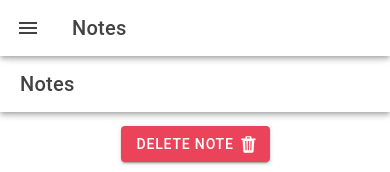
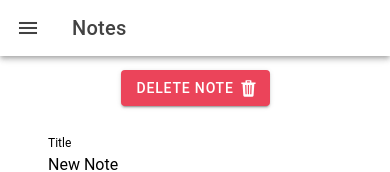
Before and after one commit to thetimverse/notes-app-ionic, a React (Vite) app: page /notes in a window 390 px wide. Shown: the top 172 px of the page. Built offline with nearby package versions, Linux system fonts and the light colour scheme.

Commit message:
feat: android build and final fixes
everything works on android and ios emulators and physical iphone! :partying_face:

```diff
--- a/capacitor.config.ts
+++ b/capacitor.config.ts
@@ -1,7 +1,7 @@
 import { CapacitorConfig } from '@capacitor/cli';
 
 const config: CapacitorConfig = {
-  appId: 'my-notes-app2',
+  appId: 'my.notes.app2',
   appName: 'Notes App 2',
   webDir: 'dist',
   server: {
--- a/package.json
+++ b/package.json
@@ -13,6 +13,7 @@
   },
   "dependencies": {
     "@ark-ui/react": "^2.2.3",
+    "@capacitor/android": "5.7.2",
     "@capacitor/app": "5.0.7",
     "@capacitor/core": "5.7.2",
     "@capacitor/filesystem": "^5.2.1",
--- a/src/pages/Page.tsx
+++ b/src/pages/Page.tsx
@@ -14,7 +14,7 @@ const Page: React.FC = () => {
                 </IonToolbar>
             </IonHeader>
             <IonContent fullscreen>
-                <IonHeader collapse="fade">
+                <IonHeader collapse="condense">
                     <IonToolbar>
                         <IonTitle size="large">Notes</IonTitle>
                     </IonToolbar>
```
Also changed, not shown: 56 other files (tests, documents, lock files or other folders).
